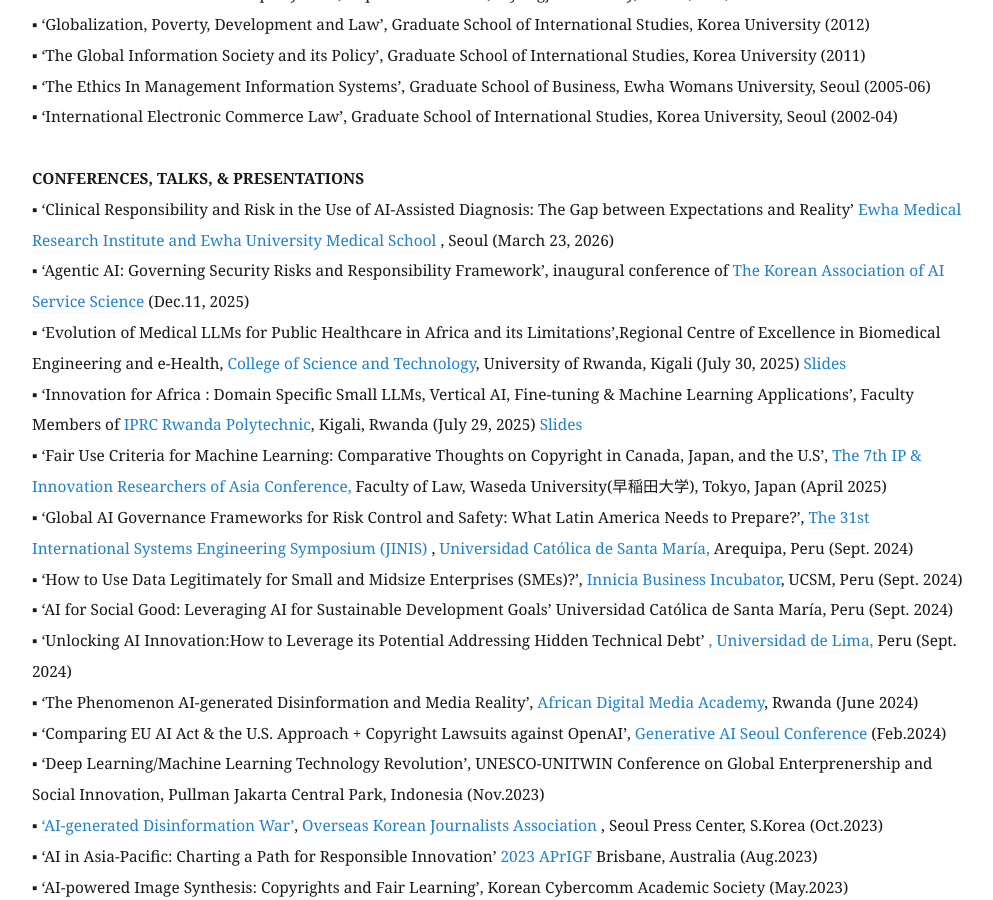
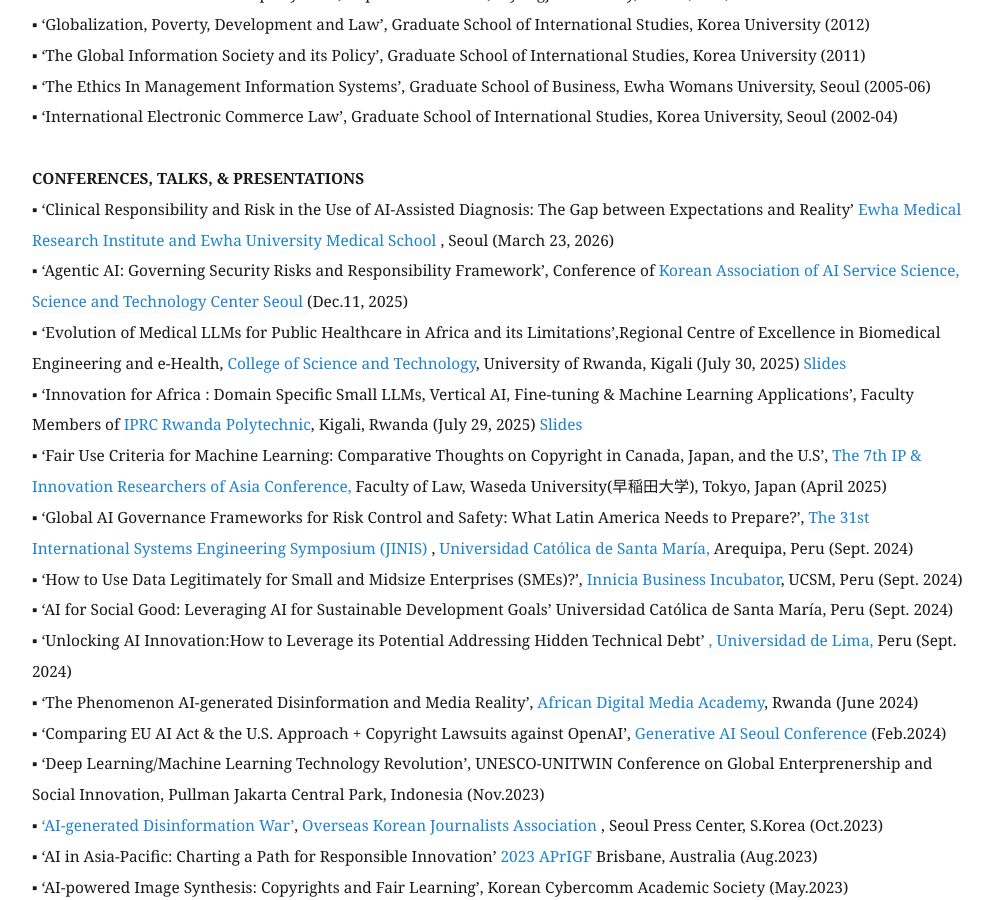
Before and after one commit to eunchangchoi/eunchangchoi.github.io, a Jekyll site: the page built from index.md, in a window 1280 px wide and 900 px high, scrolled down 5231 px. Shown: the whole window, without its empty margins (68-1061 px from the left). Built offline with Jekyll 4.4.1, drawn with Linux system fonts in a browser that asks for light colours.

Commit message:
Update index.md

```diff
--- a/index.md
+++ b/index.md
@@ -106,7 +106,7 @@
     <br>
  <strong> CONFERENCES, TALKS, & PRESENTATIONS </strong> <br>
 ▪ ‘Clinical Responsibility and Risk in the Use of AI-Assisted Diagnosis: The Gap between Expectations and Reality’ <a href="https://research.ewhamed.ac.kr/"> Ewha Medical Research Institute and Ewha University Medical School </a>, Seoul (March 23, 2026) <br>
-▪ ‘Agentic AI: Governing Security Risks and Responsibility Framework’, inaugural conference of <a href="https://www.kaiss.or.kr/index"> The Korean Association of AI Service Science </a> (Dec.11, 2025) <br>
+▪ ‘Agentic AI: Governing Security Risks and Responsibility Framework’, Conference of <a href="https://www.kaiss.or.kr/index"> Korean Association of AI Service Science, Science and Technology Center Seoul </a> (Dec.11, 2025) <br>
 ▪ ‘Evolution of Medical LLMs for Public Healthcare in Africa and its Limitations’,Regional Centre of Excellence in Biomedical Engineering and e-Health,<a href="https://cst.ur.ac.rw/">  College of Science and Technology</a>, University of Rwanda, Kigali (July 30, 2025) <a href="https://github.com/eunchangchoi/eunchangchoi.github.io/blob/master/Evolution%20of%20Medical%20LLMs%20for%20Public%20Healthcare%20in%20Africa%20and%20its%20Limitations%20CBEB%20Univ%20of%20Rwanda%20(July%202025%20Choi).pdf"> Slides</a> <br>
 ▪ ‘Innovation for Africa : Domain Specific Small LLMs, Vertical AI, Fine-tuning & Machine Learning Applications’, Faculty Members of  <a href="https://www.iprckigali.rp.ac.rw/"> IPRC Rwanda Polytechnic</a>, Kigali, Rwanda (July 29, 2025) <a href="https://github.com/eunchangchoi/eunchangchoi.github.io/blob/master/Domain%20Specific%20Vertical%20Small%20LLMs%2C%20Fine-tuning%20%26%20ML%20Applications%20(IPRC%20Rwanda%20Polytechnic%202025%20July)Choi%20git.pdf"> Slides</a> <br>
 ▪ ‘Fair Use Criteria for Machine Learning: Comparative Thoughts on Copyright in Canada, Japan, and the U.S’, <a href="https://ipresearchersasia.org/annual-conference"> The 7th IP & Innovation Researchers of Asia Conference,</a> Faculty of Law, Waseda University(早稲田大学), Tokyo, Japan (April 2025)<br>
```
